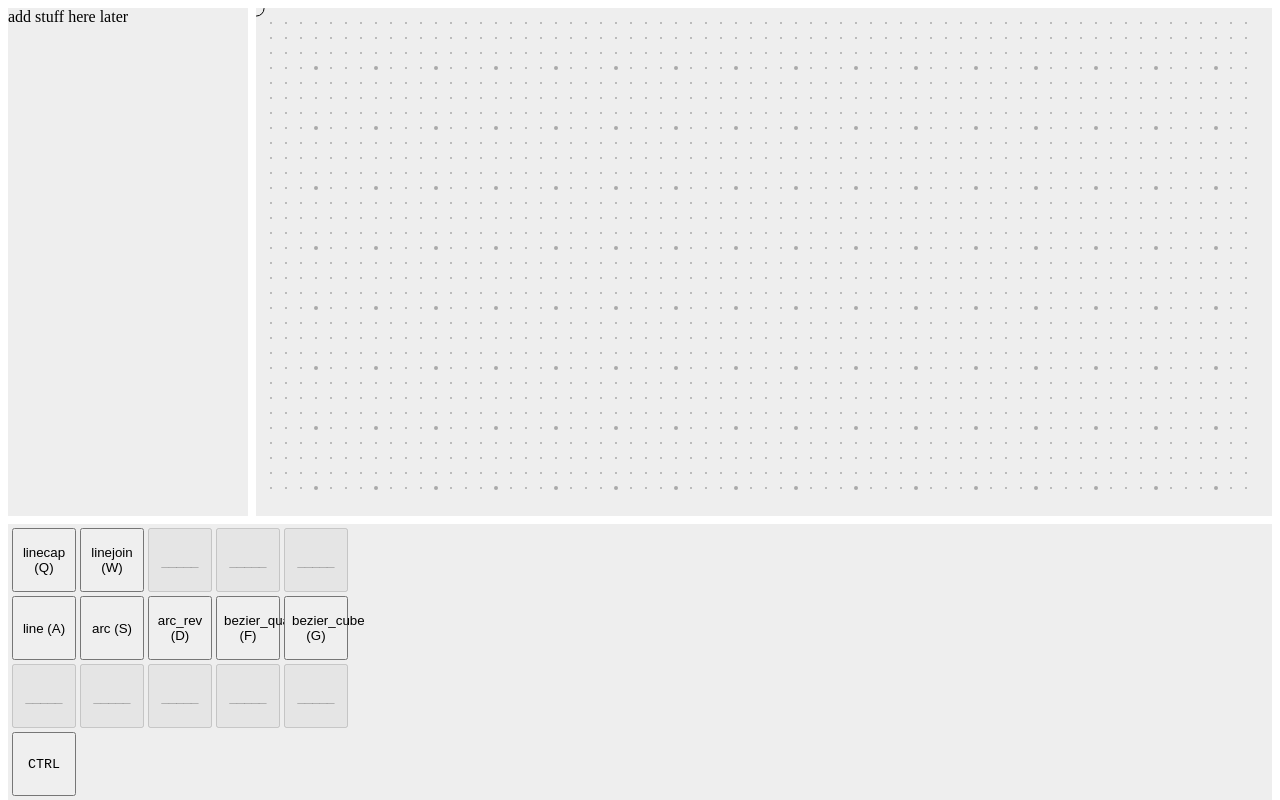
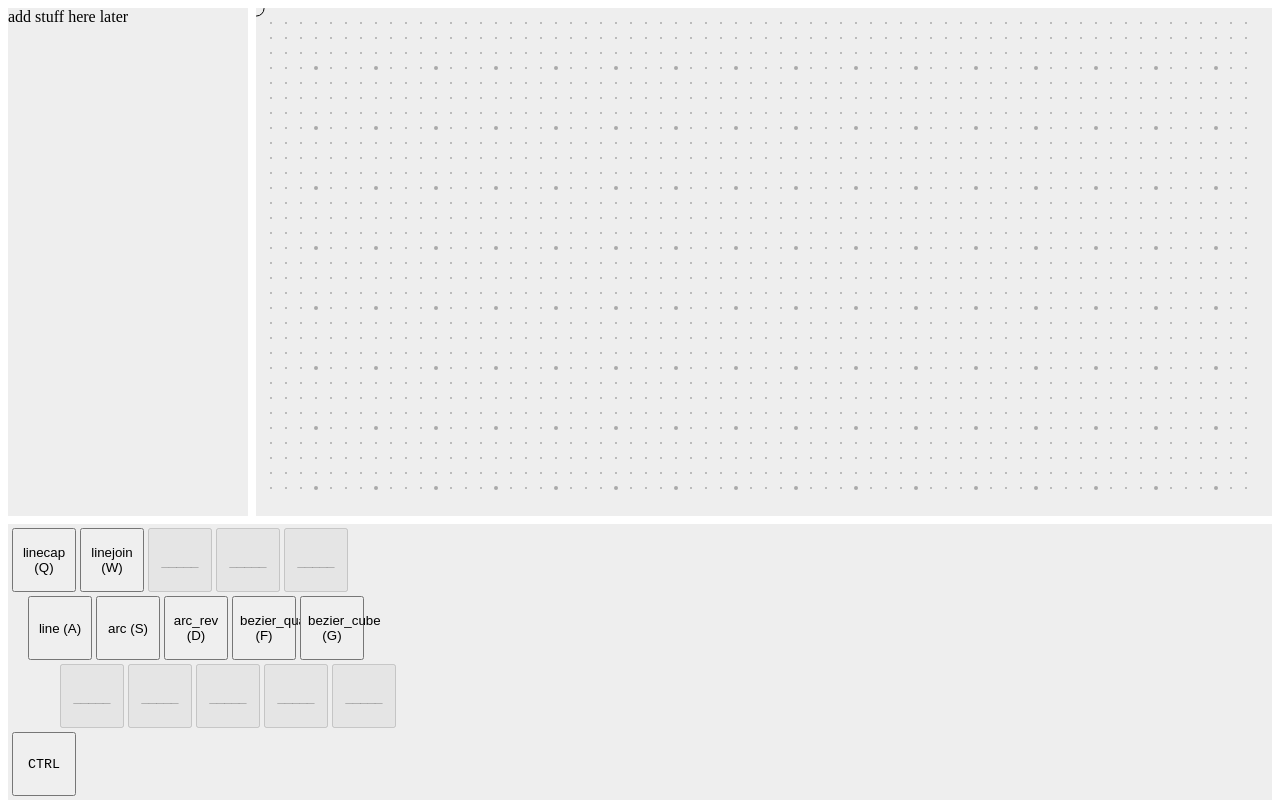
Before and after one commit to fiecueal/ssvgg, a SvelteKit app: page / in a window 1280 px wide. Shown: the top 800 px of the page. Built offline with nearby package versions, Linux system fonts and the light colour scheme.

Commit message:
keybind overhaul
flipped the key and value of keybinds to make it easier to arrange the
buttons in sequential order. this makes styling easier to indent the
rows to look like the layout of a conventional keyboard. switch
statements also had to be changed

```diff
--- a/src/lib/keybinds.js
+++ b/src/lib/keybinds.js
@@ -1,13 +1,13 @@
 export const base_layer = {
-  linecap: "q",
-  linejoin: "w",
+  q: "linecap",
+  w: "linejoin",
   // close: "e",
   // fill: "r",
-  line: "a",
-  arc: "s",
-  arc_rev: "d",
-  bezier_quad: "f",
-  bezier_cube: "g",
+  a: "line",
+  s: "arc",
+  d: "arc_rev",
+  f: "bezier_quad",
+  g: "bezier_cube",
   // rect: "z",
   // ellipse: "x",
   // clear_preview_points: "c",
@@ -15,10 +15,10 @@ export const base_layer = {
 
 // TODO bind behind ctrl key being held
 export const ctrl_layer = {
-  show_grid: "e",
-  redo: "r",
-  webp: "a",
-  png: "s",
-  svg: "d",
-  undo: "z",
+  e: "show_grid",
+  a: "webp",
+  s: "png",
+  d: "svg",
+  z: "undo",
+  x: "redo",
 }
--- a/src/routes/+page.svelte
+++ b/src/routes/+page.svelte
@@ -39,6 +39,8 @@
     // default layer properties
     fill = "none",
     stroke = "#000";
+
+  $: active_keybinds = ctrl_down ? keybinds.ctrl_layer : keybinds.base_layer;
 
   onMount(() => {
     context = canvas.getContext("2d");
@@ -311,24 +313,24 @@
   }
 
   function calcBaseLayerKeys(event) {
-    switch (event.key) {
-      case keybinds.base_layer.line:
+    switch (keybinds.base_layer[event.key]) {
+      case "line":
         if (preview_points.length < 2) break;
         setPathType("L");
         break;
-      case keybinds.base_layer.arc:
+      case "arc":
         if (preview_points.length < 2) break;
         setPathType("A1");
         break;
-      case keybinds.base_layer.arc_rev:
+      case "arc_rev":
         if (preview_points.length < 2) break;
         setPathType("A0");
         break;
-      case keybinds.base_layer.bezier_quad:
+      case "bezier_quad":
         if (preview_points.length < 3 || preview_points.length % 2 === 0) break;
         setPathType("Q");
         break;
-      case keybinds.base_layer.bezier_cube:
+      case "bezier_cube":
         if (preview_points.length < 4 || (preview_points.length - 1) % 3 !== 0)
           break;
         setPathType("C");
@@ -399,17 +401,13 @@
   }
 
   function calcCtrlLayerKeys(event) {
-    switch (event.key) {
-      case keybinds.ctrl_layer.png:
-        downloadImage("png");
+    switch (keybinds.ctrl_layer[event.key]) {
+      case "png":
+      case "svg":
+      case "webp":
+        downloadImage(keybinds.ctrl_layer[event.key]);
         break;
-      case keybinds.ctrl_layer.svg:
-        downloadImage("svg");
-        break;
-      case keybinds.ctrl_layer.webp:
-        downloadImage("webp");
-        break;
-      case keybinds.ctrl_layer.show_grid:
+      case "show_grid":
         grid.shown = !grid.shown;
         break;
       // case keybinds.ctrl_layer.undo:
@@ -498,19 +496,18 @@ which is used to determine the number of grid markers to show on screen
 
   <div style="grid-area:actions" style:background>
     <div id="keyboard">
-      {#each Object.entries(ctrl_down ? keybinds.ctrl_layer : keybinds.base_layer) as [action, bind], i}
+      {#each "qwertasdfgzxcvb".split("") as bind}
+        {#if active_keybinds[bind]}
           <button
-          style:grid-area={bind}
             on:click={() => {
               keydown({ key: bind, ctrlKey: ctrl_down });
             }}
           >
-          {action} ({bind.toUpperCase()})
+            {active_keybinds[bind]} ({bind.toUpperCase()})
           </button>
-      {/each}
-
-      {#each { length: 15 - Object.keys(ctrl_down ? keybinds.ctrl_layer : keybinds.base_layer).length } as _}
+        {:else}
           <button disabled>_____</button>
+        {/if}
       {/each}
 
       <button
@@ -554,10 +551,16 @@ which is used to determine the number of grid markers to show on screen
     margin: 0.25rem;
     gap: 0.25rem;
     display: grid;
-    grid-template-areas:
-      "q w e r t"
-      "a s d f g"
-      "z x c v b";
+    grid-template-columns: repeat(5, 4rem);
+
+    & button:nth-child(n + 6):not(:nth-child(n + 11)) {
+      margin-left: 1rem;
+      margin-right: -1rem;
+    }
+    & button:nth-child(n + 11):not(:nth-child(n + 16)) {
+      margin-left: 3rem;
+      margin-right: -3rem;
+    }
   }
   button {
     width: 4rem;
```
Lines whose indentation alone changed are shown as unchanged.
